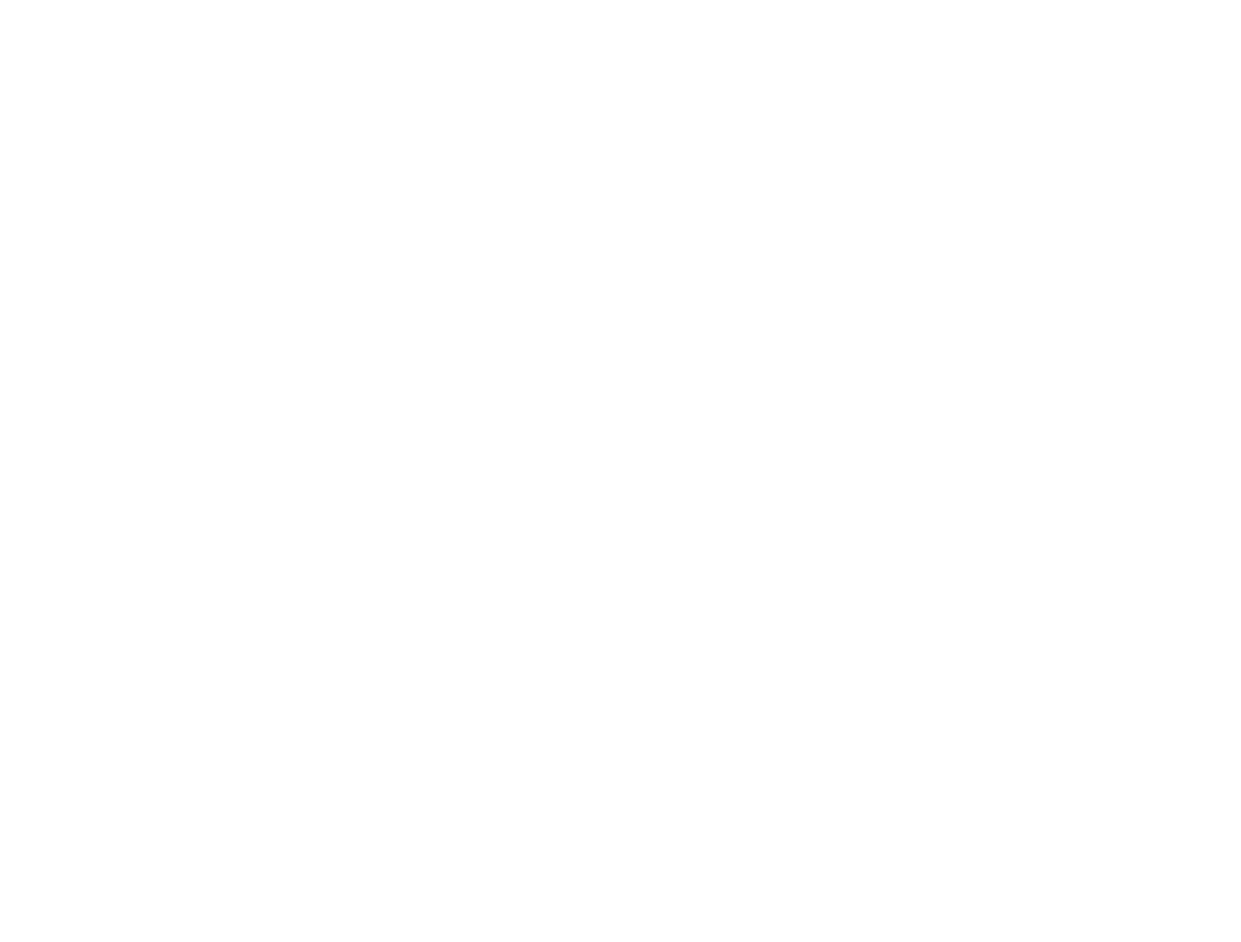
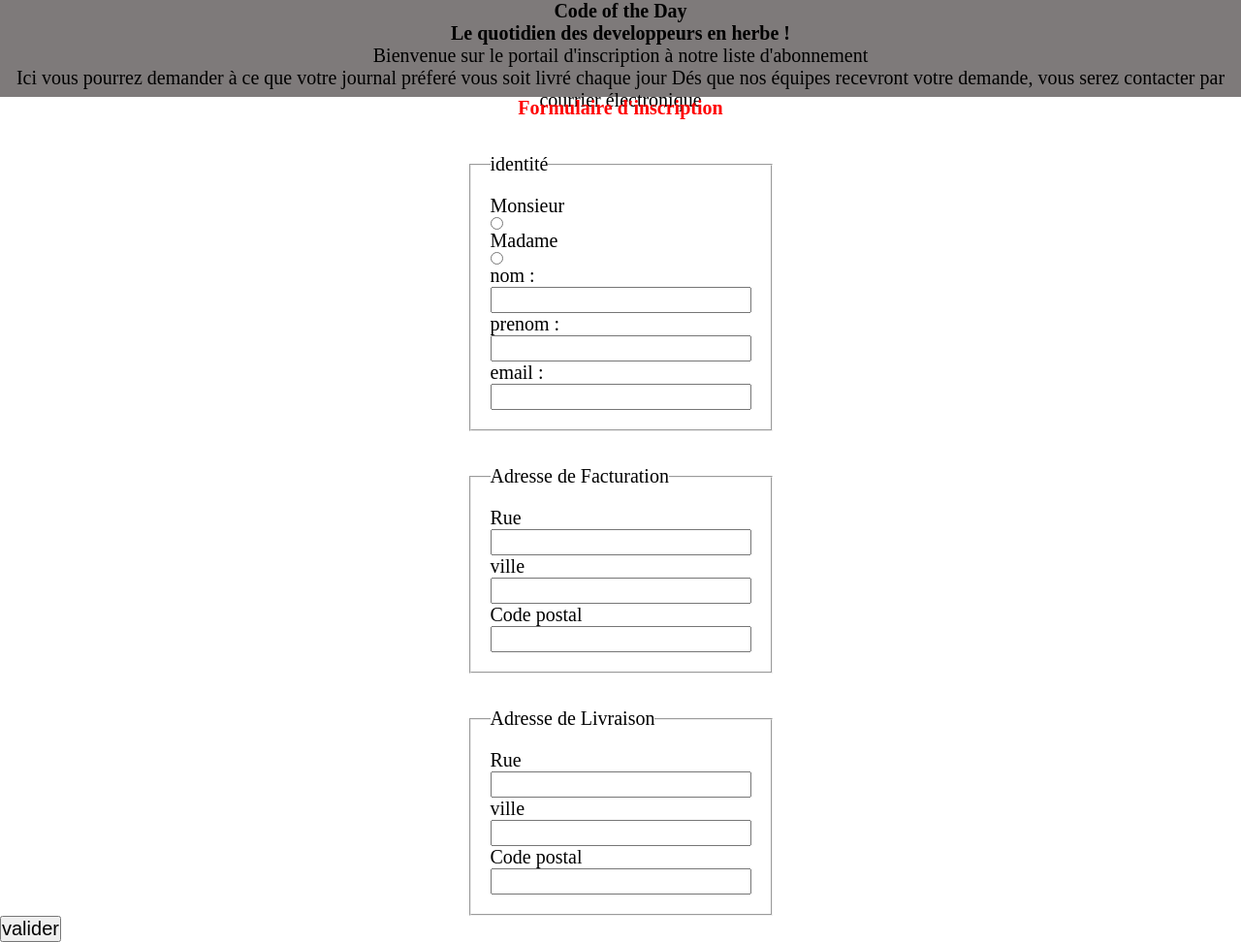
Before and after one commit to picasso31/afpa-formulaire, a website: page assets/index.html in a window 1280 px wide. Shown: the whole page at 97% size. Before the commit the page ends 800 px from the top, so only its background shows below. Drawn offline with Linux system fonts and the light colour scheme.

Commit message:
06/11/17h

```diff
--- /dev/null
+++ b/assets/css/style.scss
@@ -0,0 +1,42 @@
+*{
+    padding: 0;
+    margin: 0 ;
+    font-size: 20px ;
+    // border: 1px solid red;
+}
+header{
+   -webkit-text-fill-color: black;
+    background-color: rgb(126, 122, 122);
+    height: 100px;
+    // width: 100%;
+    text-align: center;
+
+
+
+}
+ h1 {
+        text-align: center;
+        color: red;
+
+
+    }
+
+
+
+
+    fieldset{
+
+        width: 200px;
+        text-align: start;
+        display: block;
+        margin: auto;
+        margin-top: 35px ;
+        padding: 20px;
+
+    }
+
+input{
+    display: flex;
+    justify-content: center;
+
+}
--- a/assets/index.html
+++ b/assets/index.html
@@ -5,9 +5,109 @@
     <meta name="viewport" content="width=device-width, initial-scale=1.0">
     <link rel="stylesheet" href="./css/style.css">
     <script src="./js/script.js" defer></script>
-    <title>Document</title>
+    <title>formulaire-afpa</title>
 </head>
 <body>
+   <header>
+    <h1 class="Code"> Code of the Day </h1>
+    <h2> Le quotidien des developpeurs en herbe ! </h2>
+    <p class="texte">Bienvenue sur le portail d'inscription à notre liste d'abonnement </p>
+    <P class="texte2">Ici vous pourrez demander à ce que votre journal préferé vous soit livré chaque jour Dés que nos équipes recevront votre demande, vous serez contacter par courrier électronique</p>
+    </header>
+
+
+
+
+
+
+<main class="principal">
+    <h1>Formulaire d'inscription</h1>
+
+     <fieldset>
+         <legend>identité</legend>
+            <div class="identite">
+                <div class="radio">
+                <label for="mr"> Monsieur <input type="radio" id="mr" name="drone"> </label>
+                 <label for="mme"> Madame <input type="radio" id="mme" name="drone"></label>
+                </div>
+                 <div class="prenom">
+                <label  for="nom">nom : <input type="text" id="nom" ></label>
+                <label  for="prenom">prenom :<input type="text" id="prenom"> </label>
+                <label  for="mail">email : <input type="text" id="mail"> </label>
+                 </div>
+            </div>
+     </fieldset>
+
+
+
+
+ <fieldset>
+    </div>
+        <legend>Adresse de Facturation</legend>
+        <div class="adresse">
+            <label for="rue">Rue <input type="text" id="rue"></label>
+            <label for="ville"> ville <input type="text" id="ville"></label>
+            <label for="code-postal">Code postal<input type="text" id="code-postal"></label>
+        </div>
+
+    </div>
+ </fieldset>
+
+ <fieldset>
+        </div>
+        <legend>Adresse de Livraison </legend>
+        <div>
+            <label for="rue">Rue <input type="text" id="rue"></label>
+            <label for="ville"> ville <input type="text" id="ville"></label>
+            <label for="code-postal">Code postal<input type="text" id="code-postal"></label>
+        </div>
+
+        </div>
+ </fieldset>
+
+  <div class="button">
+      <input class="boutton" type="button" value="valider" />
+
+  </div>
+
+
+ </main>
+
+
+
+
+
+
+
+
+
+
+
+
+
+
+
+
+
+
+
+
+
+
+
+
+
+
+
+
+
+
+
+
+
+
+
+
 
 </body>
 </html>
```
Also changed, not shown: package.json (added, +14 -0 lines), assets/css/style.css, assets/js/script.js (line endings or trailing spaces), 3 other files.
